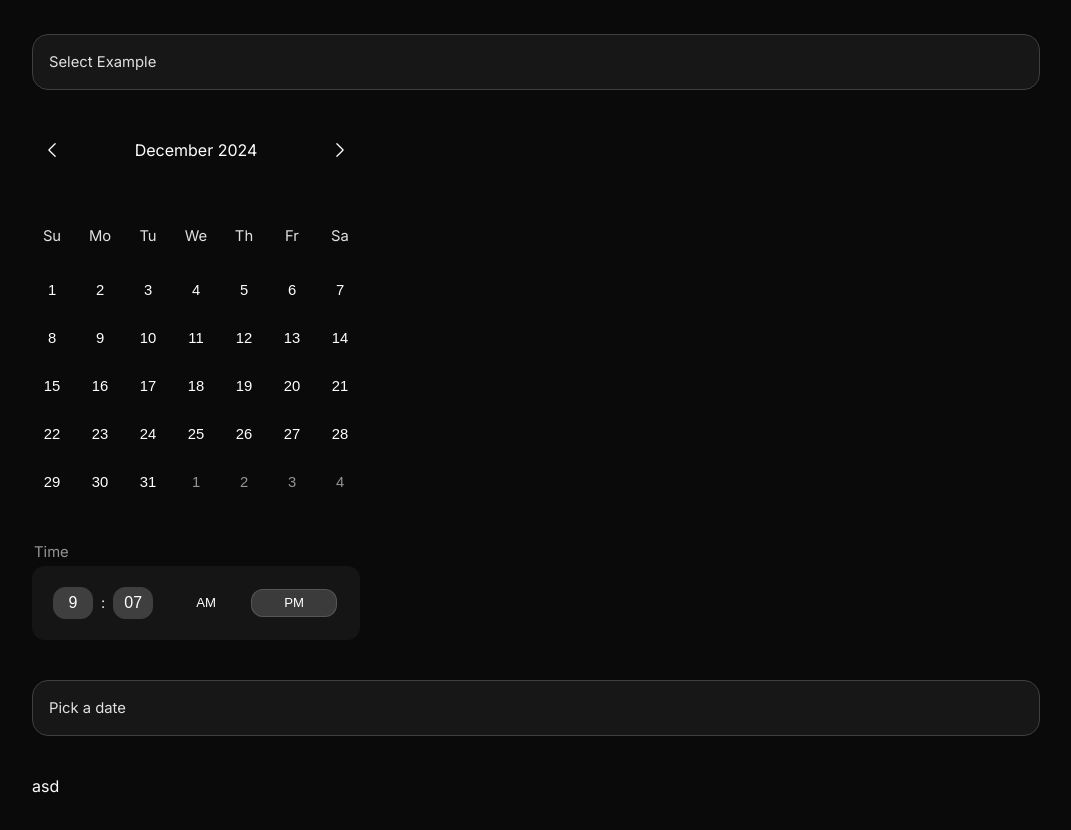
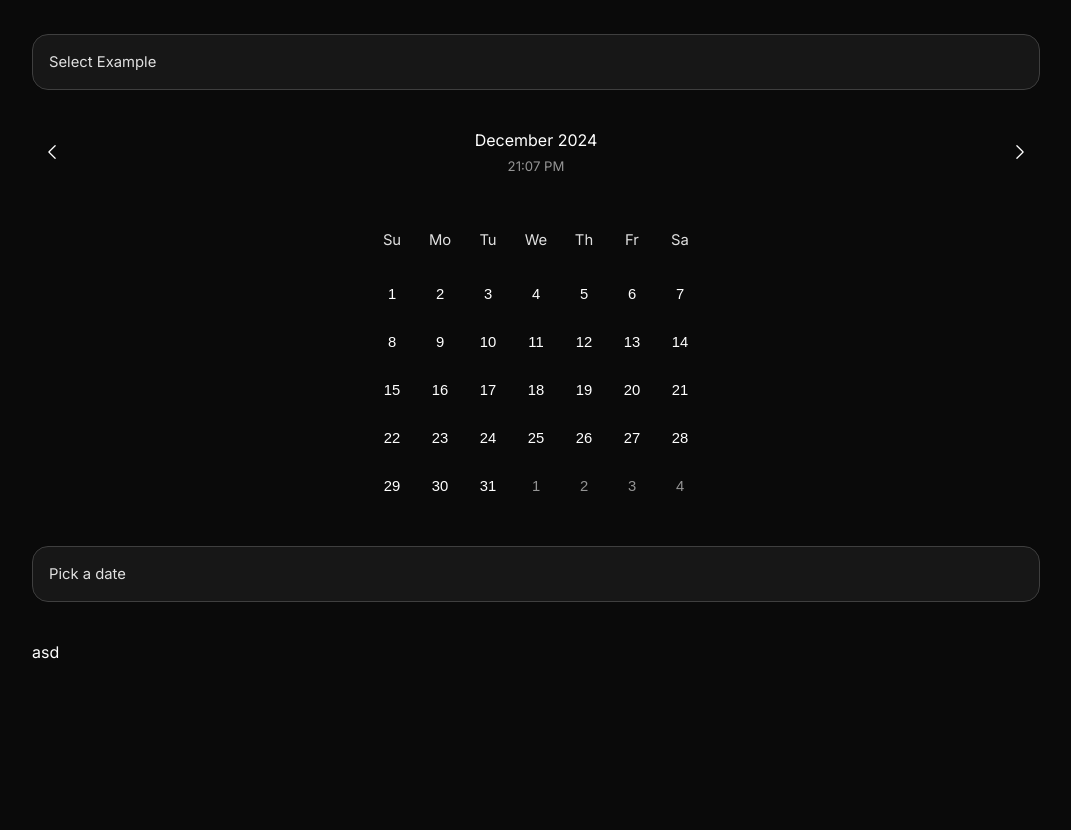
Before and after one commit to once-ui-system/nextjs-starter, a Next.js app: page / in a window 1280 px wide. Shown: the part 3640-4470 px from the top of the page, without its empty margins (104-1175 px from the left). Built offline with nearby package versions, Linux system fonts and the light colour scheme.

Commit message:
rework Calendar with improved UI

```diff
--- a/src/once-ui/components/Calendar.module.scss
+++ b/src/once-ui/components/Calendar.module.scss
@@ -1,8 +1,4 @@
 .calendar {
-    width: fit-content;
-    min-width: var(--static-space-280);
-    transition: all 0.2s ease-in-out;
-
     &.xs {
       --calendar-padding: var(--static-space-8);
       --calendar-gap: var(--static-space-4);
@@ -95,7 +91,6 @@
     border-radius: var(--radius-m);
     border: 1px solid var(--neutral-background-medium);
     padding: var(--calendar-padding);
-    transition: background-color 0.2s ease-in-out;
     font-size: var(--calendar-font-size);
 
     &:focus-within {
@@ -189,3 +184,11 @@
         }
       }
     }
+
+  .grid {
+    display: grid;
+
+    > div {
+      overflow: hidden;
+    }
+  }
--- a/src/once-ui/components/Calendar.tsx
+++ b/src/once-ui/components/Calendar.tsx
@@ -2,8 +2,9 @@
 
 import React, { useState, forwardRef, useEffect } from "react";
 import classNames from "classnames";
-import { Flex, Text, Button, Grid, SegmentedControl, IconButton } from ".";
+import { Flex, Text, Button, Grid, SegmentedControl, IconButton, RevealFx, SmartLink } from ".";
 import styles from "./Calendar.module.scss";
+import NumberInput from "./NumberInput";
 
 interface CalendarProps {
   id: string;
@@ -18,10 +19,7 @@ interface CalendarProps {
 }
 
 const Calendar = forwardRef<HTMLDivElement, CalendarProps>(
-  (
-    { value, onChange, showTime = false, size = "m", className, style },
-    ref,
-  ) => {
+  ({ id, value, onChange, showTime = false, size = "m", className, style }, ref) => {
     const [selectedDate, setSelectedDate] = useState<Date | undefined>(value);
     const [selectedTime, setSelectedTime] = useState<{
       hours: number;
@@ -31,9 +29,8 @@ const Calendar = forwardRef<HTMLDivElement, CalendarProps>(
       minutes: value?.getMinutes() ?? new Date().getMinutes(),
     });
     const [isPM, setIsPM] = useState((value?.getHours() ?? new Date().getHours()) >= 12);
-    const today = new Date();
-    const [currentMonth, setCurrentMonth] = useState(value?.getMonth() ?? today.getMonth());
-    const [currentYear, setCurrentYear] = useState(value?.getFullYear() ?? today.getFullYear());
+    const [isTimeSelector, setIsTimeSelector] = useState(false);
+    const [isTransitioning, setIsTransitioning] = useState(true);
 
     useEffect(() => {
       setSelectedDate(value);
@@ -47,6 +44,18 @@ const Calendar = forwardRef<HTMLDivElement, CalendarProps>(
         setIsPM(value.getHours() >= 12);
       }
     }, [value]);
+
+    useEffect(() => {
+      const timer = setTimeout(() => {
+        setIsTransitioning(true);
+      }, 100);
+
+      return () => clearTimeout(timer);
+    }, []);
+
+    const today = new Date();
+    const [currentMonth, setCurrentMonth] = useState(value?.getMonth() ?? today.getMonth());
+    const [currentYear, setCurrentYear] = useState(value?.getFullYear() ?? today.getFullYear());
 
     const monthNames = [
       "January",
@@ -64,12 +73,14 @@ const Calendar = forwardRef<HTMLDivElement, CalendarProps>(
     ];
     const dayNames = ["Su", "Mo", "Tu", "We", "Th", "Fr", "Sa"];
 
-    const getDaysInMonth = (month: number, year: number) => {
-      return new Date(year, month + 1, 0).getDate();
-    };
-
-    const getFirstDayOfMonth = (month: number, year: number) => {
-      return new Date(year, month, 1).getDay();
+    const handleTimeToggle = (show: boolean) => {
+      setIsTransitioning(false);
+      setTimeout(() => {
+        setTimeout(() => {
+          setIsTimeSelector(show);
+          setIsTransitioning(true);
+        }, 400);
+      }, 400);
     };
 
     const handleDateSelect = (date: Date) => {
@@ -79,9 +90,11 @@ const Calendar = forwardRef<HTMLDivElement, CalendarProps>(
         newDate.setMinutes(selectedTime.minutes);
       }
       setSelectedDate(newDate);
-      setCurrentMonth(newDate.getMonth());
-      setCurrentYear(newDate.getFullYear());
+      if (showTime) {
+        handleTimeToggle(true);
+      } else {
         onChange?.(newDate);
+      }
     };
 
     const handleMonthChange = (increment: number) => {
@@ -112,14 +125,12 @@ const Calendar = forwardRef<HTMLDivElement, CalendarProps>(
         hour24 = newHours % 12;
       }
 
-      // Update time state separately
       setSelectedTime({
         hours: hour24,
         minutes: newMinutes,
       });
       setIsPM(pmState);
 
-      // Create new date combining selected date and time
       const newDate = new Date(selectedDate ?? new Date());
       newDate.setHours(hour24);
       newDate.setMinutes(newMinutes);
@@ -219,56 +230,64 @@ const Calendar = forwardRef<HTMLDivElement, CalendarProps>(
       return days;
     };
 
-    const renderTimeSelector = () => (
-      <Flex gap="8" alignItems="center" className={styles.timeSelector}>
-        <input
-          type="number"
-          min={1}
-          max={12}
-          value={convert24to12(selectedTime.hours)}
-          onChange={(e) => {
-            const value = parseInt(e.target.value);
-            if (!isNaN(value) && value >= 1 && value <= 12) {
-              handleTimeChange(value, selectedTime.minutes);
-            }
-          }}
-          onBlur={(e) => {
-            const value = parseInt(e.target.value);
-            if (isNaN(value) || value < 1) {
-              handleTimeChange(1, selectedTime.minutes);
-            } else if (value > 12) {
-              handleTimeChange(12, selectedTime.minutes);
-            }
-          }}
-          className={styles.timeInput}
-          aria-label="Hours"
+    return (
+      <Flex
+        ref={ref}
+        direction="column"
+        fillWidth
+        alignItems="center"
+        className={classNames(styles.calendar, styles[size], className)}
+        style={style}
+        gap={size}
+      >
+        <Flex fillWidth justifyContent="space-between" alignItems="center" paddingBottom="16">
+          {isTimeSelector ? (
+            <Flex alignItems="center" fillWidth direction="column" gap="8">
+              <Text variant={`label-default-${size}`} onBackground="neutral-strong">
+                {monthNames[currentMonth]} {currentYear}
+              </Text>
+              <Text className="cursor-interactive" variant="label-default-s" onBackground="brand-weak"
+                onClick={() => handleTimeToggle(false)}
+              >
+                Back to calendar
+              </Text>
+            </Flex>
+          ) : (
+            <>
+              <IconButton
+                variant="tertiary"
+                size={size === "l" ? "l" : "m"}
+                icon="chevronLeft"
+                onClick={() => handleMonthChange(-1)}
               />
-        <Text variant="label-default-m" onBackground="neutral-medium">
-          :
+              <Flex fillWidth direction="column" alignItems="center" gap="8">
+                <Text variant={`label-default-${size}`} onBackground="neutral-strong">
+                  {monthNames[currentMonth]} {currentYear}
                 </Text>
-        <input
-          type="number"
-          min={0}
-          max={59}
-          value={selectedTime.minutes.toString().padStart(2, "0")}
-          onChange={(e) => {
-            const value = parseInt(e.target.value);
-            if (!isNaN(value) && value >= 0 && value <= 59) {
-              handleTimeChange(selectedTime.hours, value);
-            }
-          }}
-          onBlur={(e) => {
-            const value = parseInt(e.target.value);
-            if (isNaN(value) || value < 0) {
-              handleTimeChange(selectedTime.hours, 0);
-            } else if (value > 59) {
-              handleTimeChange(selectedTime.hours, 59);
-            }
-          }}
-          className={styles.timeInput}
-          aria-label="Minutes"
+                <Text variant="label-default-s" onBackground="neutral-weak">
+                  {selectedTime ? `${selectedTime.hours.toString().padStart(2, '0')}:${selectedTime.minutes.toString().padStart(2, '0')} ${isPM ? 'PM' : 'AM'}` : 'Time'}
+                </Text>
+              </Flex>
+              <IconButton
+                variant="tertiary"
+                size={size === "l" ? "l" : "m"}
+                icon="chevronRight"
+                onClick={() => handleMonthChange(1)}
               />
+            </>
+          )}
+        </Flex>
+
+        <RevealFx
+          fillWidth justifyContent="center" alignItems="center"
+          key={isTimeSelector ? "time" : "date"}
+          trigger={isTransitioning}
+          speed="fast"
+        >
+          {isTimeSelector ? (
+            <Flex fillWidth maxWidth={24} justifyContent="center" alignItems="center" direction="column" padding="32" gap="32">
               <SegmentedControl
+                style={{border: '1px solid var(--neutral-alpha-medium)'}}
                 buttons={[
                   { value: "AM", label: "AM" },
                   { value: "PM", label: "PM" },
@@ -281,38 +300,42 @@ const Calendar = forwardRef<HTMLDivElement, CalendarProps>(
                     value === "PM",
                   )
                 }
-          className={styles.ampmSelector}
+              />
+              <Flex fillWidth gap="16" alignItems="center" data-scaling="110">
+              <NumberInput
+                id="hours"
+                label="Hours"
+                labelAsPlaceholder
+                min={1}
+                max={12}
+                value={convert24to12(selectedTime.hours)}
+                onChange={(value) => {
+                  if (value >= 1 && value <= 12) {
+                    handleTimeChange(value, selectedTime.minutes);
+                  }
+                }}
+                aria-label="Hours"
+              />
+              :
+              <NumberInput
+                id="minutes"
+                label="Minutes"
+                labelAsPlaceholder
+                min={0}
+                max={59}
+                padStart={2}
+                value={selectedTime.minutes}
+                onChange={(value) => {
+                  if (value >= 0 && value <= 59) {
+                    handleTimeChange(selectedTime.hours, value);
+                  }
+                }}
+                aria-label="Minutes"
               />
               </Flex>
-    );
-
-    return (
-      <Flex
-        ref={ref}
-        direction="column"
-        className={classNames(styles.calendar, styles[size], className)}
-        style={style}
-        gap={size}
-      >
-        <Flex justifyContent="space-between" alignItems="center" paddingBottom="16">
-          <IconButton
-            variant="tertiary"
-            size={size === "l" ? "l" : "m"}
-            icon="chevronLeft"
-            onClick={() => handleMonthChange(-1)}
-          />
-          <Text variant={`label-default-${size}`} onBackground="neutral-strong">
-            {monthNames[currentMonth]} {currentYear}
-          </Text>
-          <IconButton
-            variant="tertiary"
-            size={size === "l" ? "l" : "m"}
-            icon="chevronRight"
-            onClick={() => handleMonthChange(1)}
-          />
             </Flex>
-
-        <Grid columns="repeat(7, 1fr)" gap={size === "l" ? "8" : "4"}>
+          ) : (
+            <Grid className="fit-width" columns="repeat(7, 1fr)" gap={size === "l" ? "8" : "4"}>
               {dayNames.map((day) => (
                 <Text
                   marginBottom="16"
@@ -326,19 +349,8 @@ const Calendar = forwardRef<HTMLDivElement, CalendarProps>(
               ))}
               {renderCalendarGrid()}
             </Grid>
-
-        {showTime && (
-          <Flex direction="column" gap="4">
-            <Text
-              variant="label-default-m"
-              onBackground="neutral-weak"
-              paddingLeft="2"
-            >
-              Time
-            </Text>
-            {renderTimeSelector()}
-          </Flex>
           )}
+        </RevealFx>
       </Flex>
     );
   },
```
Lines whose indentation alone changed are shown as unchanged.
